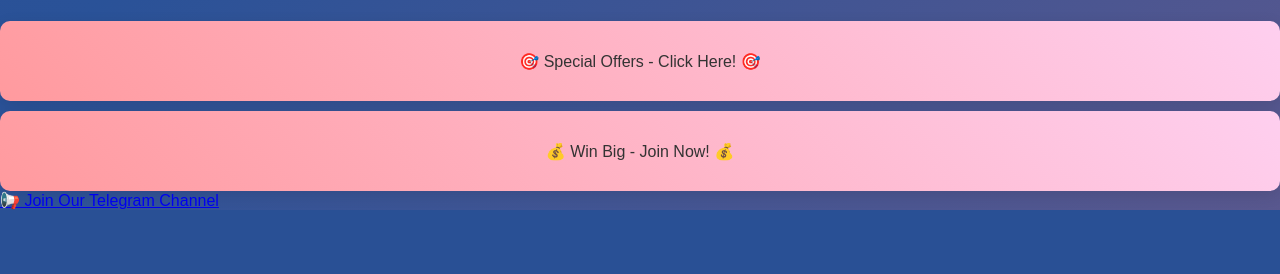
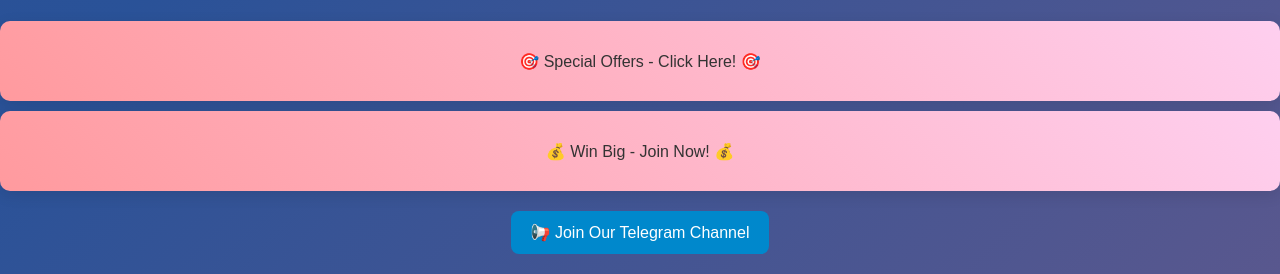
Before and after one commit to npk364/free-Recharge-, a Flask app: page /game in a window 1280 px wide. Shown: the part 1673-1947 px from the top of the page. Before the commit the page ends 1883 px from the top, so only its background shows below. Run offline with Flask 3, Linux system fonts and the light colour scheme.

Commit message:
Update styles.css

```diff
--- a/static/styles.css
+++ b/static/styles.css
@@ -805,3 +805,22 @@ footer p {
 .scratch-card:active #scratchCanvas {
     cursor: grabbing;
 }
+.telegram-button-container {
+    text-align: center;
+    margin: 20px 0;
+}
+
+.telegram-button {
+    background-color: #0088cc;
+    color: white;
+    padding: 12px 20px;
+    text-decoration: none;
+    border-radius: 8px;
+    font-size: 16px;
+    display: inline-block;
+    transition: background-color 0.3s;
+}
+
+.telegram-button:hover {
+    background-color: #0077b3;
+}
```
